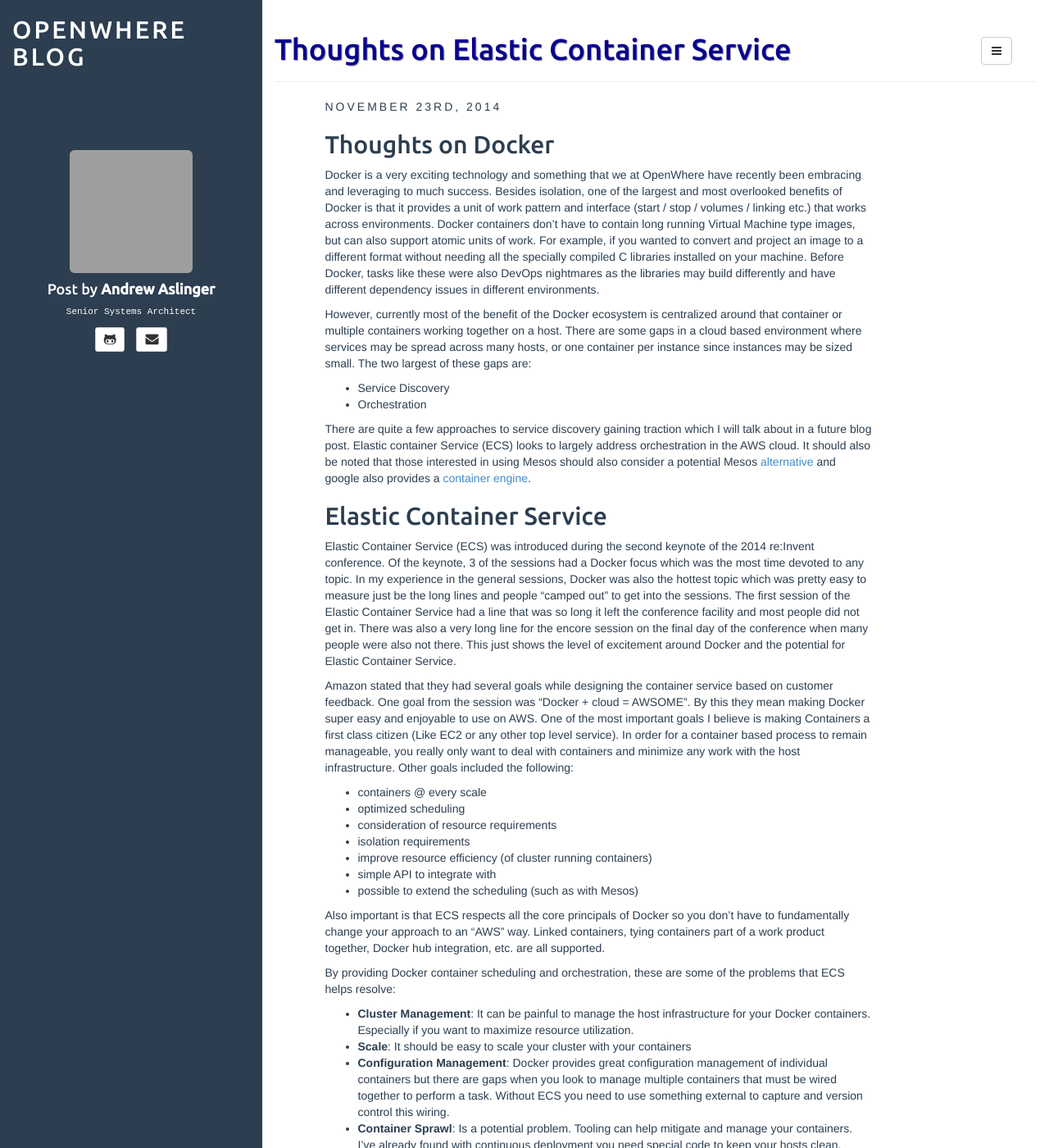
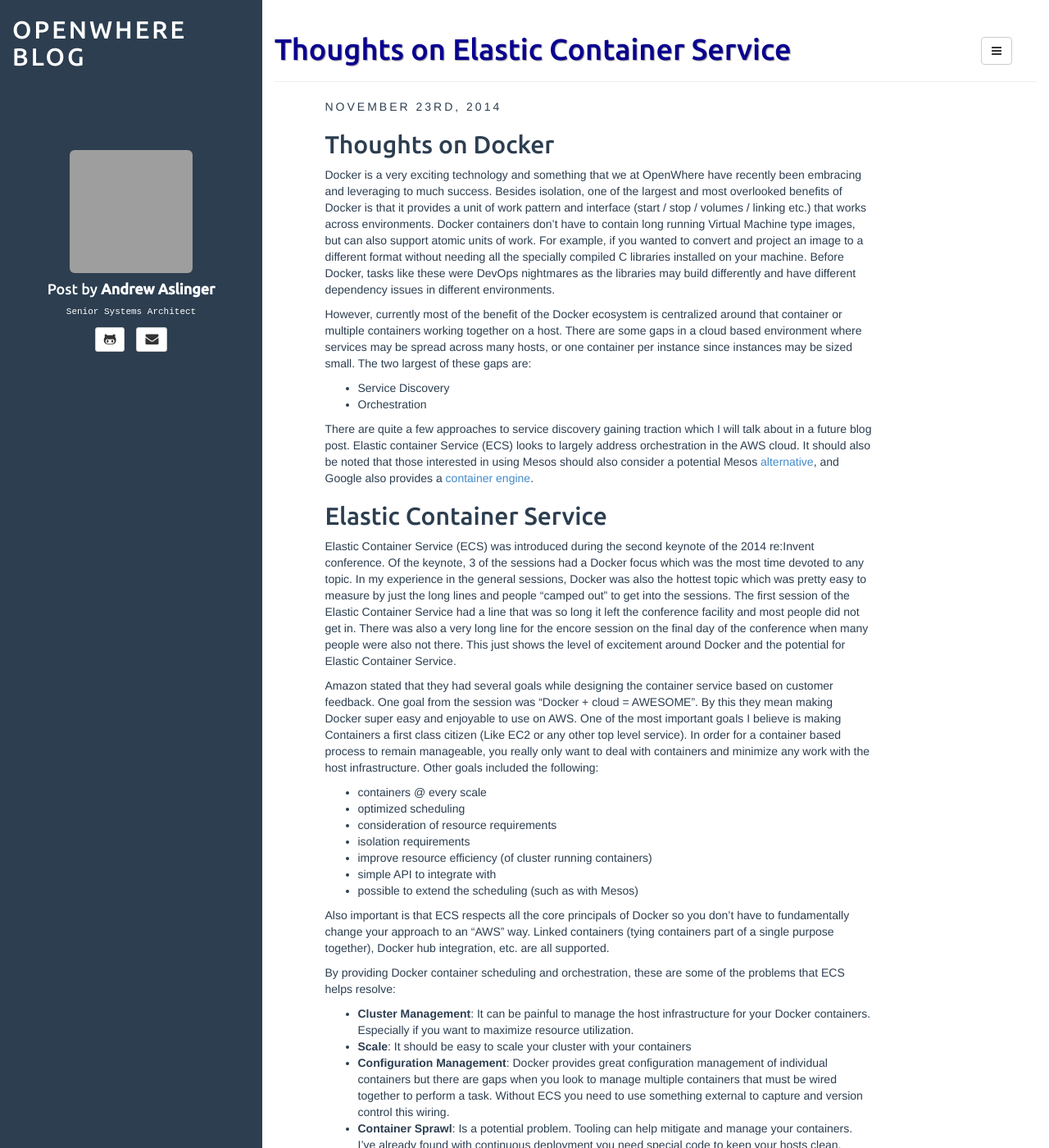
Before and after one commit to OpenWhere/openwhere.github.io, a Jekyll site: the page built from _posts/2014-11-24-docker_ecs.md, in a window 1280 px wide and 1400 px high. Shown: the whole window at 82% size. Built offline with Jekyll 4.4.1, drawn with Linux system fonts in a browser that asks for light colours; some of the changed text lies outside the part shown; grey boxes are pictures that could not be loaded.

Commit message:
peer review comments

```diff
--- a/_posts/2014-11-24-docker_ecs.md
+++ b/_posts/2014-11-24-docker_ecs.md
@@ -7,19 +7,19 @@ categories: docker amazon AWS devops continuous delivery
 ---
 
 ##Thoughts on Docker
-Docker is a very exciting technology and something that we at OpenWhere have recently been embracing and leveraging to much success. Besides isolation, one of the largest and most overlooked benefits of Docker is that it provides a unit of work pattern and interface (start / stop / volumes / linking etc.) that works across environments. Docker containers don't have to contain long running Virtual Machine type images, but can also support atomic units of work. For example, if you wanted to convert and project an image to a different format without needing all the specially compiled C libraries installed on your machine. Before Docker, tasks like these were also DevOps nightmares as the libraries may build differently and have different dependency issues in different environments.
+Docker is a very exciting technology and something that we at OpenWhere have recently been embracing and leveraging to much success. Besides isolation, one of the largest and most overlooked benefits of Docker is that it provides a unit of work pattern and interface (start / stop / volumes / linking etc.) that works across environments. Docker containers don't have to contain long running Virtual Machine type images, but can also support atomic units of work. For example, if you wanted to convert and project an image to a different format without needing all the specially compiled C libraries installed on your machine. Before Docker, tasks like these were DevOps nightmares as the libraries may build differently and have different dependency issues in different environments.
 
 However, currently most of the benefit of the Docker ecosystem is centralized around that container or multiple containers working together on a host. There are some gaps in a cloud based environment where services may be spread across many hosts, or one container per instance since instances may be sized small. The two largest of these gaps are:
 
  - Service Discovery
  - Orchestration
 
-There are quite a few approaches to service discovery gaining traction which I will talk about in a future blog post. Elastic container Service (ECS) looks to largely address orchestration in the AWS cloud. It should also be noted that those interested in using Mesos should also consider a potential Mesos [alternative](http://mesos.apache.org/documentation/latest/docker-containerizer/) and google also provides a [container engine](https://cloud.google.com/compute/docs/containers).
+There are quite a few approaches to service discovery gaining traction which I will talk about in a future blog post. Elastic container Service (ECS) looks to largely address orchestration in the AWS cloud. It should also be noted that those interested in using Mesos should also consider a potential Mesos [alternative](http://mesos.apache.org/documentation/latest/docker-containerizer/), and Google also provides a [container engine](https://cloud.google.com/compute/docs/containers).
 
 ##Elastic Container Service
-Elastic Container Service (ECS) was introduced during the second keynote of the 2014 re:Invent conference. Of the keynote, 3 of the sessions had a Docker focus which was the most time devoted to any topic. In my experience in the general sessions, Docker was also the hottest topic which was pretty easy to measure just be the long lines and people "camped out" to get into the sessions. The first session of the Elastic Container Service had a line that was so long it left the conference facility and most people did not get in. There was also a very long line for the encore session on the final day of the conference when many people were also not there. This just shows the level of excitement around Docker and the potential for Elastic Container Service.
+Elastic Container Service (ECS) was introduced during the second keynote of the 2014 re:Invent conference. Of the keynote, 3 of the sessions had a Docker focus which was the most time devoted to any topic. In my experience in the general sessions, Docker was also the hottest topic which was pretty easy to measure by just the long lines and people "camped out" to get into the sessions. The first session of the Elastic Container Service had a line that was so long it left the conference facility and most people did not get in. There was also a very long line for the encore session on the final day of the conference when many people were also not there. This just shows the level of excitement around Docker and the potential for Elastic Container Service.
 
-Amazon stated that they had several goals while designing the container service based on customer feedback. One goal from the session was "Docker + cloud = AWSOME". By this they mean making Docker super easy and enjoyable to use on AWS. One of the most important goals I believe is making Containers a first class citizen (Like EC2 or any other top level service). In order for a container based process to remain manageable, you really only want to deal with containers and minimize any work with the host infrastructure. Other goals included the following:
+Amazon stated that they had several goals while designing the container service based on customer feedback. One goal from the session was "Docker + cloud = AWESOME". By this they mean making Docker super easy and enjoyable to use on AWS. One of the most important goals I believe is making Containers a first class citizen (Like EC2 or any other top level service). In order for a container based process to remain manageable, you really only want to deal with containers and minimize any work with the host infrastructure. Other goals included the following:
 
 - containers @ every scale
 - optimized scheduling
@@ -29,7 +29,7 @@ Amazon stated that they had several goals while designing the container service
 - simple API to integrate with
 - possible to extend the scheduling (such as with Mesos)
 
-Also important is that ECS respects all the core principals of Docker so you don't have to fundamentally change your approach to an "AWS" way. Linked containers, tying containers part of a work product together, Docker hub integration, etc. are all supported.
+Also important is that ECS respects all the core principals of Docker so you don't have to fundamentally change your approach to an "AWS" way. Linked containers (tying containers part of a single purpose together), Docker hub integration, etc. are all supported.
 
 By providing Docker container scheduling and orchestration, these are some of the problems that ECS helps resolve:
 
```
Also changed, not shown: other parts of _posts/2014-11-24-docker_ecs.md (+1 -1 lines).
